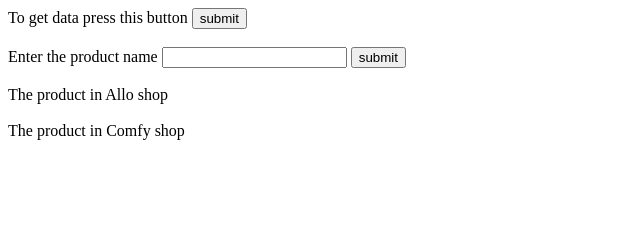
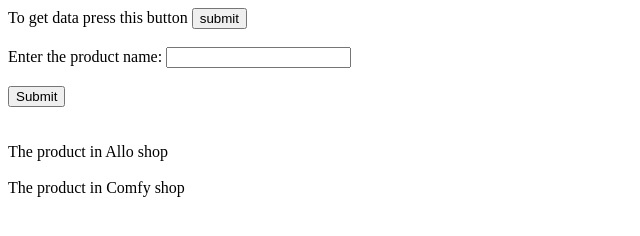
Before and after one commit to illiakroshka/Web-scraper, a website: page index.html in a window 1280 px wide. Shown: the whole page, without its empty margins (0-640 px from the left). Drawn offline with Linux system fonts and the light colour scheme.

Commit message:
update index.html

```diff
--- a/index.html
+++ b/index.html
@@ -13,9 +13,11 @@
   <br />
   <br />
 
-  <label for="input">Enter the product name</label>
-  <input id="input" type="text">
-  <button id="buttonInput">submit</button>
+<form action="/" method="POST">
+  <label for="name">Enter the product name:</label>
+  <input type="text" id="name" name="name"><br><br>
+  <input type="submit" value="Submit">
+</form>
 
   <br />
   <br />
```
